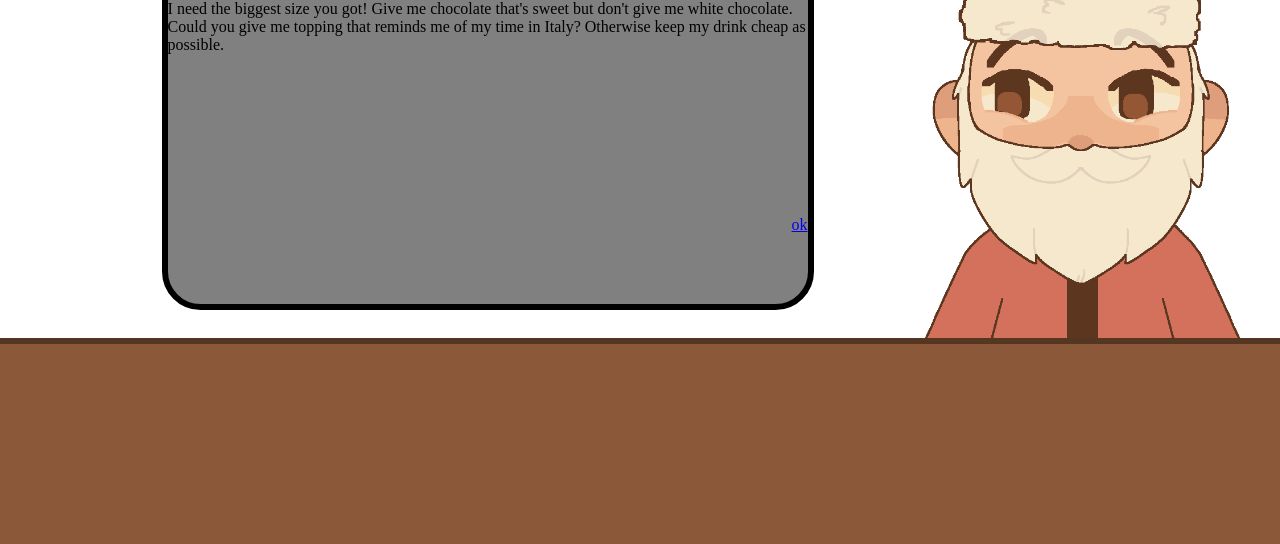
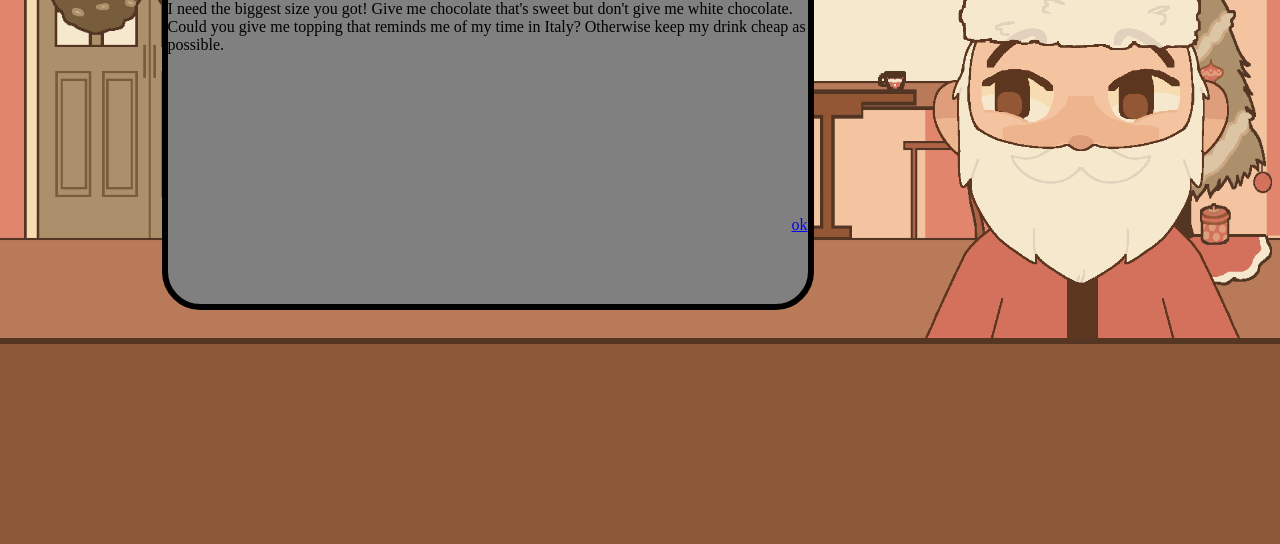
Before and after one commit to AlannahSteck/Christmas_Cafe, a plain HTML site: page index.html in a window 1280 px wide. Shown: the part 256-800 px from the top of the page. Drawn offline with Linux system fonts and the light colour scheme; a web font is replaced by a local one.

Commit message:
added order page background

```diff
--- a/index.css
+++ b/index.css
@@ -1,3 +1,8 @@
+
+body{
+    background-image: url("Resources/order/bg.png");
+    background-size: 100vw 75vh;
+}
 
 h1{
     font-family: Berkshire Swash;
```
Also changed, not shown: Resources/order/bg.png (added).
